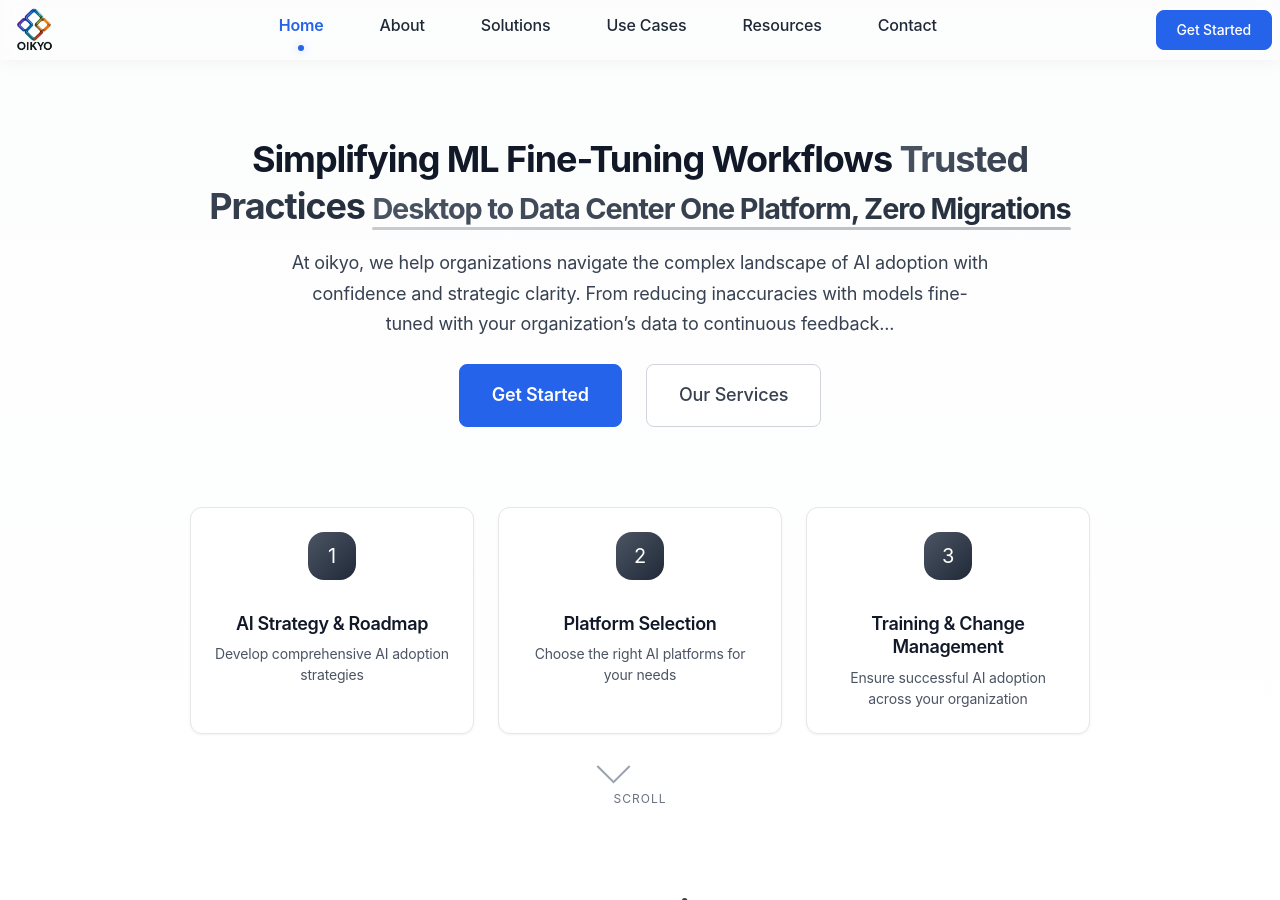
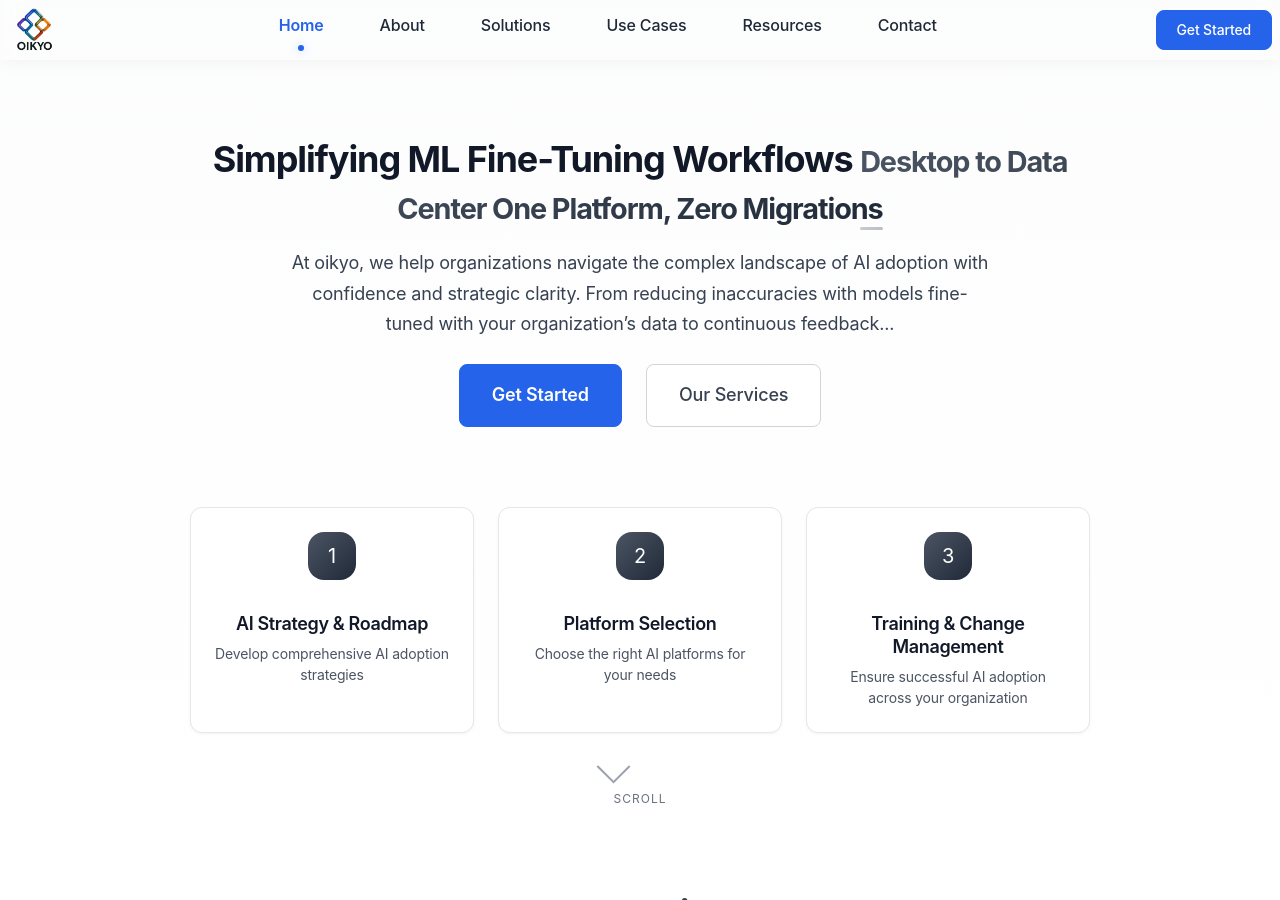
Before and after one commit to oikyoai/oikyo.ai, a Jekyll site: the page built from index.md, in a window 1280 px wide and 900 px high. Built offline with Jekyll 4.4.1, drawn with Linux system fonts in a browser that asks for light colours.

Commit message:
fixing headline

```diff
--- a/_layouts/home.html
+++ b/_layouts/home.html
@@ -7,7 +7,7 @@ layout: default
     <div class="hero-content">
       <h1 class="hero-title">
         {{ page.title | default: "Accelerating AI Adoption Through" }}
-        <span class="highlight">{{ page.highlight1 | default: "Trusted Practices" }}</span>
+        <span class="highlight">{{ page.highlight1 }}</span>
         <span class="highlight highlight-small">{{ page.highlight2 }}</span>
       </h1>
 
```
